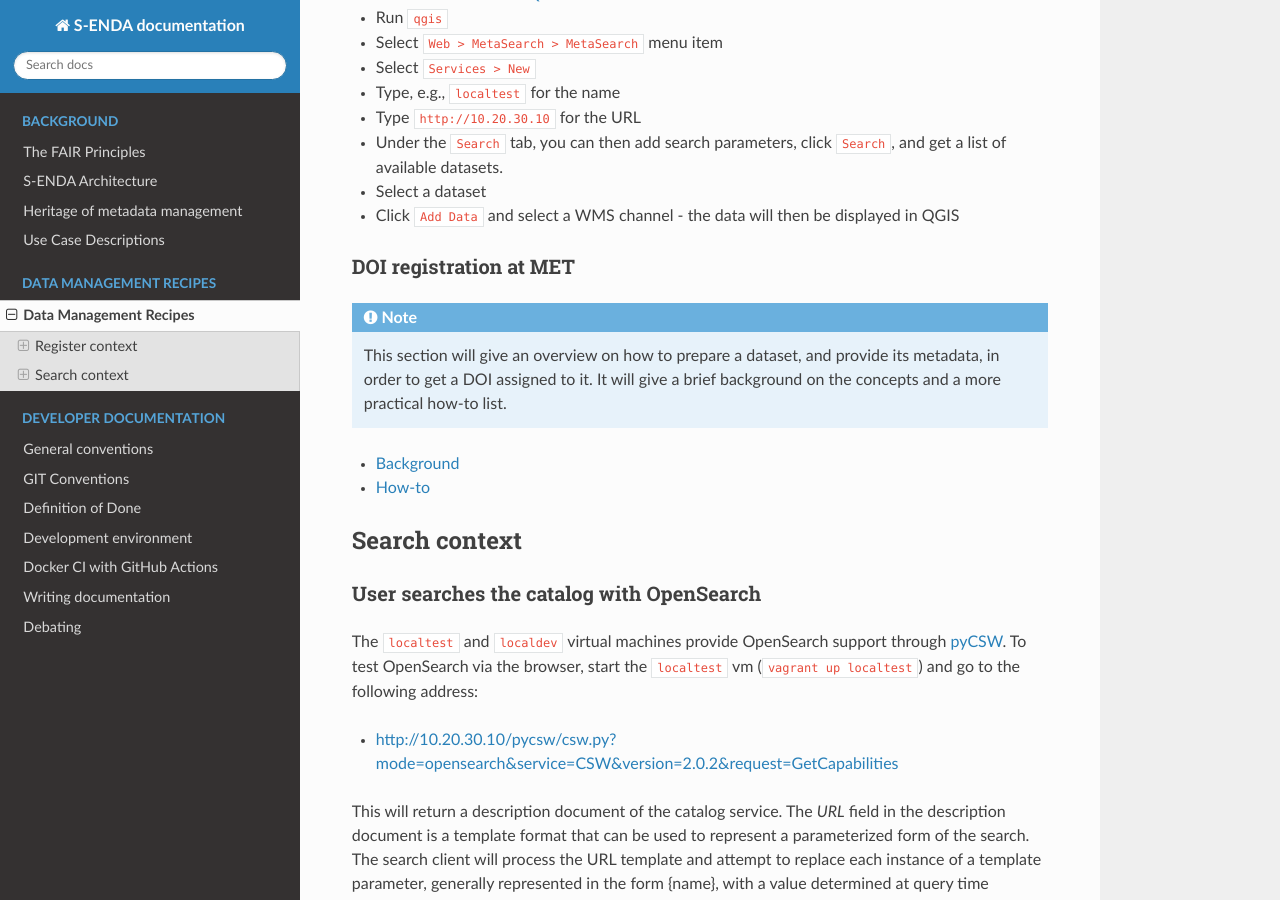
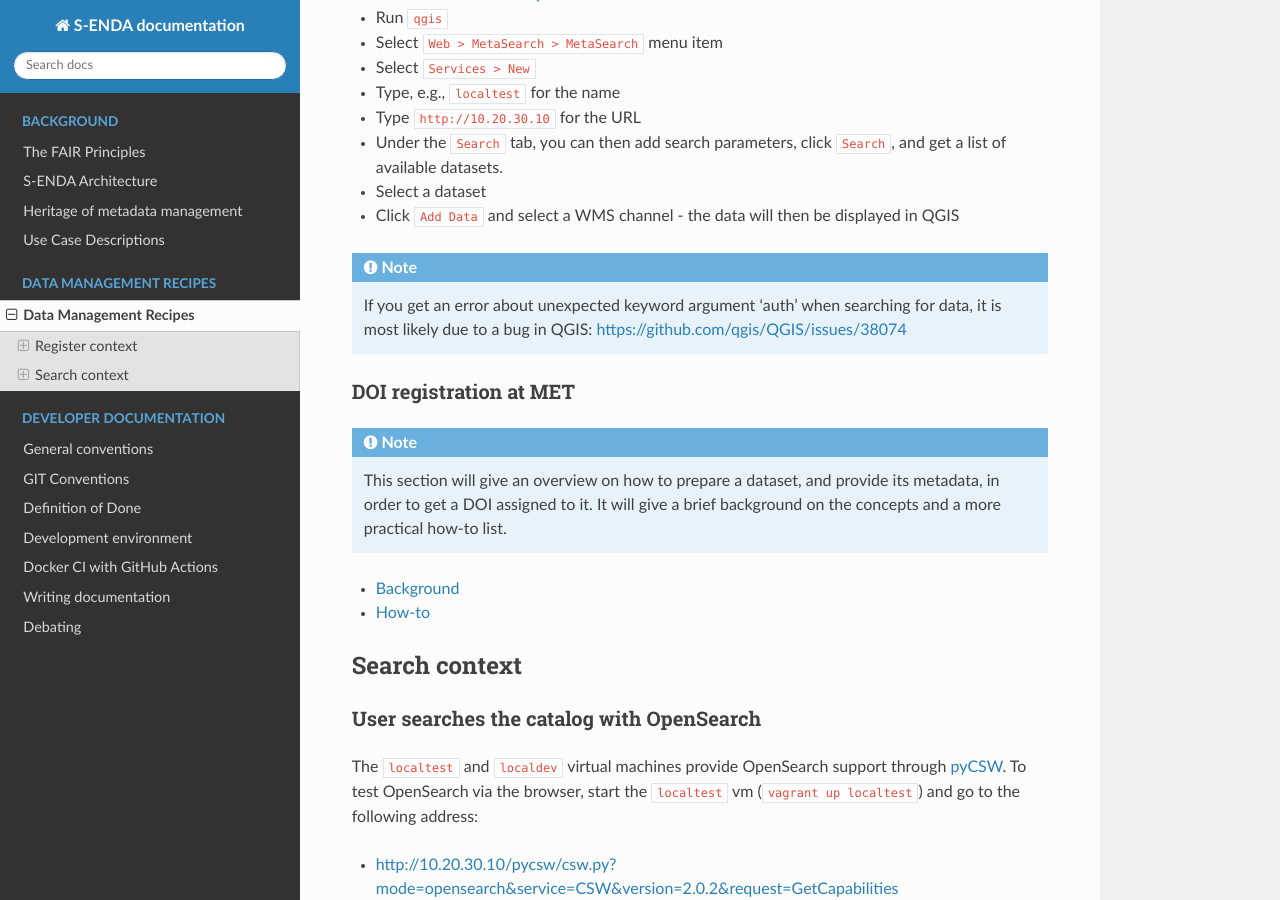
Before and after one commit to metno/S-ENDA-documentation, a Sphinx documentation site: the page built from source/dm_recipes.rst, in a window 1280 px wide and 900 px high, scrolled down 1670 px. Built offline with Sphinx 7.4.7 and the Read the Docs theme 2.0.0, drawn with Linux system fonts in a browser that asks for light colours.

Commit message:
added note about bug in qgis

```diff
--- a/source/dm_recipes.rst
+++ b/source/dm_recipes.rst
@@ -92,6 +92,10 @@ Search the metadata catalog using `QGIS <https://qgis.org/en/site/>`_ (v3.14 or
 * Select a dataset
 * Click ``Add Data`` and select a WMS channel - the data will then be displayed in QGIS
 
+.. note::
+
+  If you get an error about unexpected keyword argument 'auth' when searching for data, it is most likely due to a bug in QGIS: `<https://github.com/qgis/QGIS/issues/38074>`_
+
 ..
   S-ENDA Metadata Service gives feedback
   ======================================
```
